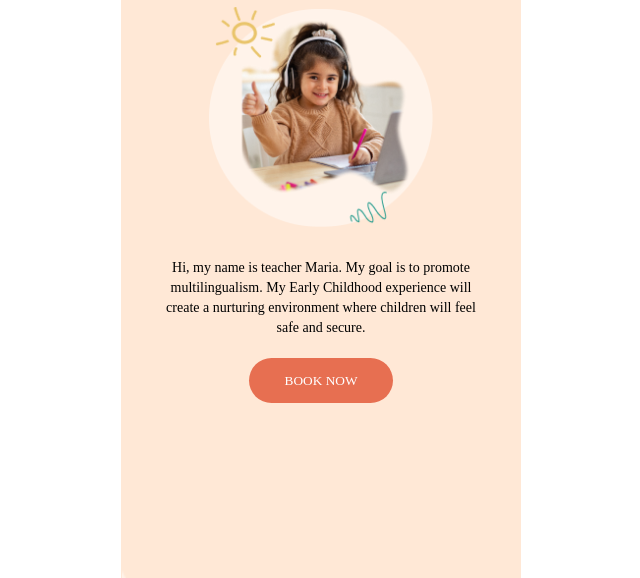
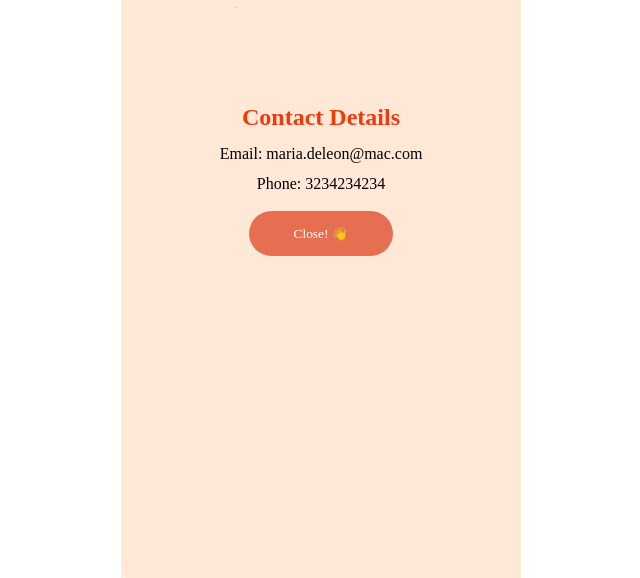
Before and after one commit to AlexeyPod24/MariaMaria, a plain HTML site: page index.html in a window 1280 px wide. Both pictures are taken after a click on the button "BOOK NOW". Shown: the part 222-800 px from the top of the page, without its empty margins (319-959 px from the left). Drawn offline with Linux system fonts and the light colour scheme.

Commit message:
updated with modal popup

```diff
--- a/index.html
+++ b/index.html
@@ -20,8 +20,15 @@
             <img class="main-img" src="/Files/Main Image.png" alt="Young female student gives thumbs up and smiles">
             <h3>Hi, my name is teacher Maria. My goal is to promote multilingualism. My Early Childhood experience will create a nurturing environment where children will feel safe and secure.</h3>
             <button class="booknow">BOOK NOW</button>
+        </div>
 
+        <div id="modal">
+            <h2 id="details">Contact Details</h2>
+            <p>Email: maria.deleon@mac.com</p>
+            <p>Phone: 3234234234</p>
+            <button id="close-modal">Close! 👋</button>
         </div>
+
         <div class="second-container-aboutme">
             <h1><img src="Files/LetterA.png">BOUT ME</h1>
             <img class="main-img" src="/Files/AboutMe.png" alt="Young female student gives thumbs up and smiles">
--- a/main.js
+++ b/main.js
@@ -35,3 +35,17 @@ function moveToPrevSlide() {
     }
     slides[slidePosition].classList.add("carousel-item-visible");
 }
+
+// module popup
+
+// Book Now Open
+document.querySelector('.booknow').addEventListener("click", function() {
+    document.getElementById('modal').style.display = "block";
+    document.querySelector('.first-container').style.background = "none";
+})
+
+// Close Modal
+document.getElementById("close-modal").addEventListener("click", function() {
+    document.getElementById('modal').style.display = "none";
+    document.querySelector('.main-container').style.background = "#FFE8D6";
+})
--- a/style.css
+++ b/style.css
@@ -16,6 +16,7 @@ margin: 0 auto;
    width: 400px;
    height: 5000px;
    background-color: #FFE8D6;
+   position: relative;
    }
 
    .header {
@@ -67,6 +68,7 @@ background-color: #FFB173;
        justify-content: center;
        align-items: center;
        margin: 10px 40px auto 40px;
+
 
    }
 
@@ -352,3 +354,47 @@ ul {
        }
 
    }
+
+
+   /* Modal for pop up */
+
+   #modal {
+       width: 100%;
+       height: 100%;
+       text-align: center;
+       position: absolute;
+       top:4.6%;
+       background-color: #FFE8D6;
+
+       height: 400px;
+       display: none;
+
+   }
+
+   #close-modal {
+       width: 144px;
+   height: 45px;
+   border-radius: 90px;
+   border: none;
+   background-color: #E76F51;
+   font-family: Gilroy;
+   color: white;
+   margin-top: 20px;
+   }
+
+   #close-modal:hover {
+       border: 5px solid #FFB173;
+       font-size: 15px;
+       cursor: pointer;
+       background-color: #ee3a0d;;
+
+       }
+
+       #details {
+           color:  #ee3a0d;
+           margin-top: 4em;
+       }
+
+       #modal p {
+           font-size: 1rem;
+       }
```
Lines whose indentation alone changed are shown as unchanged.
